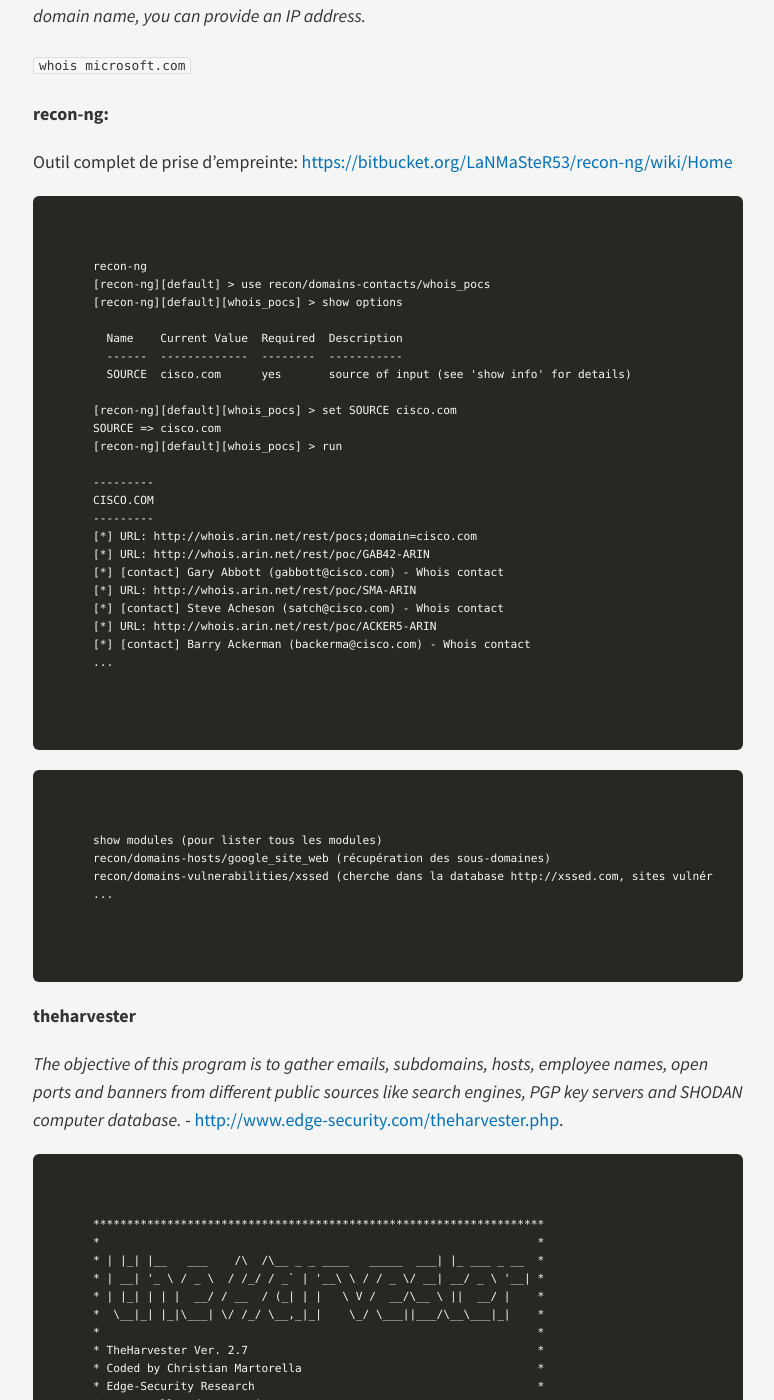
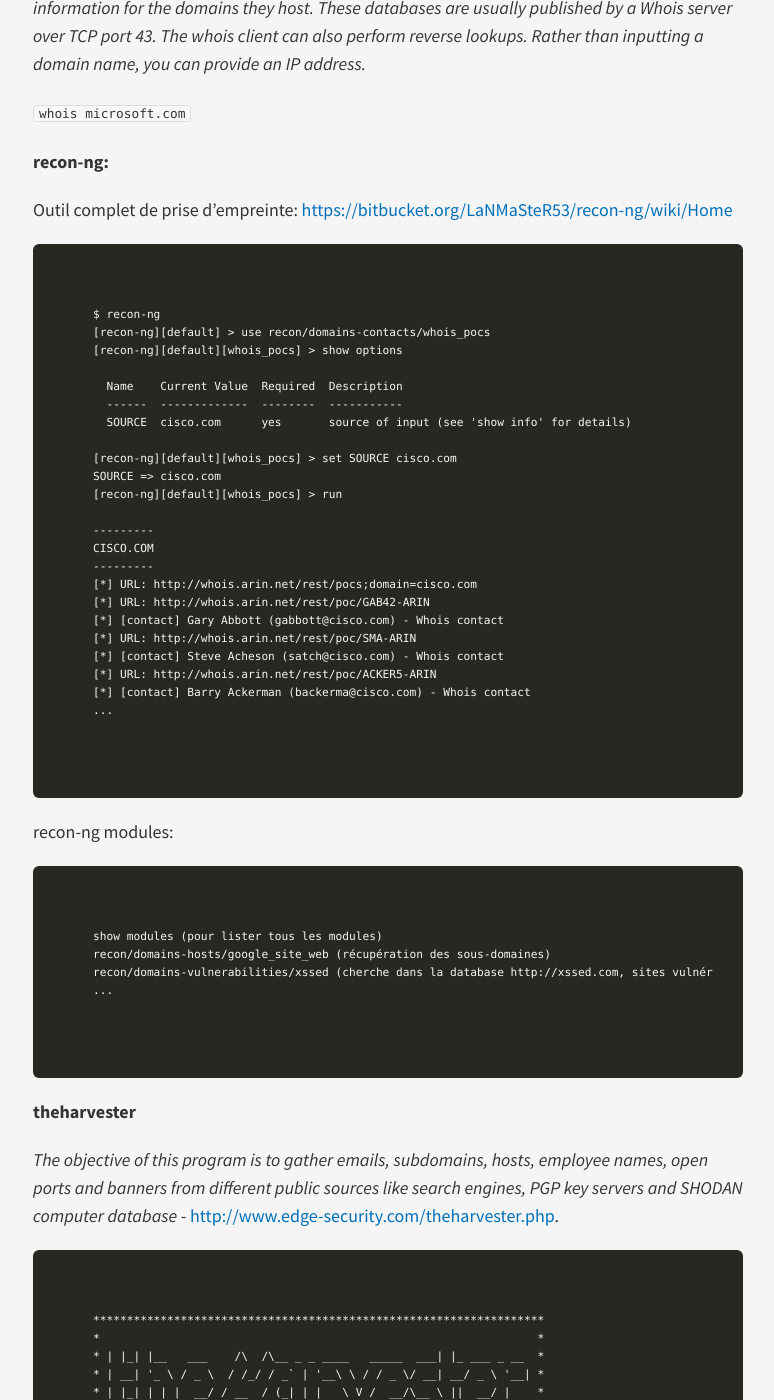
Before and after one commit to phackt/phackt.github.io, a Jekyll site: the page built from _posts/2016-12-05-passive-fingerprinting-netcraft-shodan.markdown, in a window 1280 px wide and 1400 px high, scrolled down 1256 px. Shown: the whole window, without its empty margins (252-1026 px from the left). Built offline with Jekyll 4.4.1, drawn with Linux system fonts in a browser that asks for light colours; nearby versions of some CDN libraries; comment, search, counter and statistics services are not loaded; some of the changed text lies outside the part shown.

Commit message:
update post fingerprinting

````diff
--- a/_posts/2016-12-05-passive-fingerprinting-netcraft-shodan.markdown
+++ b/_posts/2016-12-05-passive-fingerprinting-netcraft-shodan.markdown
@@ -12,6 +12,7 @@ Une période un peu creuse pour les articles en ce moment cause [OSCP](https://w
 Aujourd'hui nous parlerons de la prise d'empreinte passive et des plateformes [netcraft](https://www.netcraft.com/) et [shodan](https://www.shodan.io/). La prise d'empreinte passive consiste en l'agrégation d'informations publiques concernant une cible (sans requêtage direct de ses serveurs).
 
 La prise d'empreinte au sens large devra être la plus exhaustive possible pour maximiser la probabilité de réussite d'une attaque:
+
  - prise d'informations sur l'entreprise et son activité (énumération des employés et adresses mail - un outil trés sympa est [theharvester](https://code.google.com/archive/p/theharvester/))
  - base de données Whois
  - Google dorks
@@ -39,7 +41,7 @@ Selon Wikipedia: *Each registrar must maintain a Whois database containing all c
 Outil complet de prise d'empreinte: [https://bitbucket.org/LaNMaSteR53/recon-ng/wiki/Home](https://bitbucket.org/LaNMaSteR53/recon-ng/wiki/Home)
 
 ```
-recon-ng
+$ recon-ng
 [recon-ng][default] > use recon/domains-contacts/whois_pocs
 [recon-ng][default][whois_pocs] > show options
 
@@ -64,6 +66,7 @@ CISCO.COM
 ...
 ```
 
+recon-ng modules:
 ```
 show modules (pour lister tous les modules)
 recon/domains-hosts/google_site_web (récupération des sous-domaines)
@@ -73,7 +76,7 @@ recon/domains-vulnerabilities/xssed (cherche dans la database http://xssed.com,
 
 **theharvester**
 
-*The objective of this program is to gather emails, subdomains, hosts, employee names, open ports and banners from different public sources like    search engines, PGP key servers and SHODAN computer database.* - [http://www.edge-security.com/theharvester.php](http://www.edge-security.com/theharvester.php).
+*The objective of this program is to gather emails, subdomains, hosts, employee names, open ports and banners from different public sources like    search engines, PGP key servers and SHODAN computer database* - [http://www.edge-security.com/theharvester.php](http://www.edge-security.com/theharvester.php).
 
 ```
 *******************************************************************
````
Also changed, not shown: other parts of _posts/2016-12-05-passive-fingerprinting-netcraft-shodan.markdown (+10 -5 lines).
